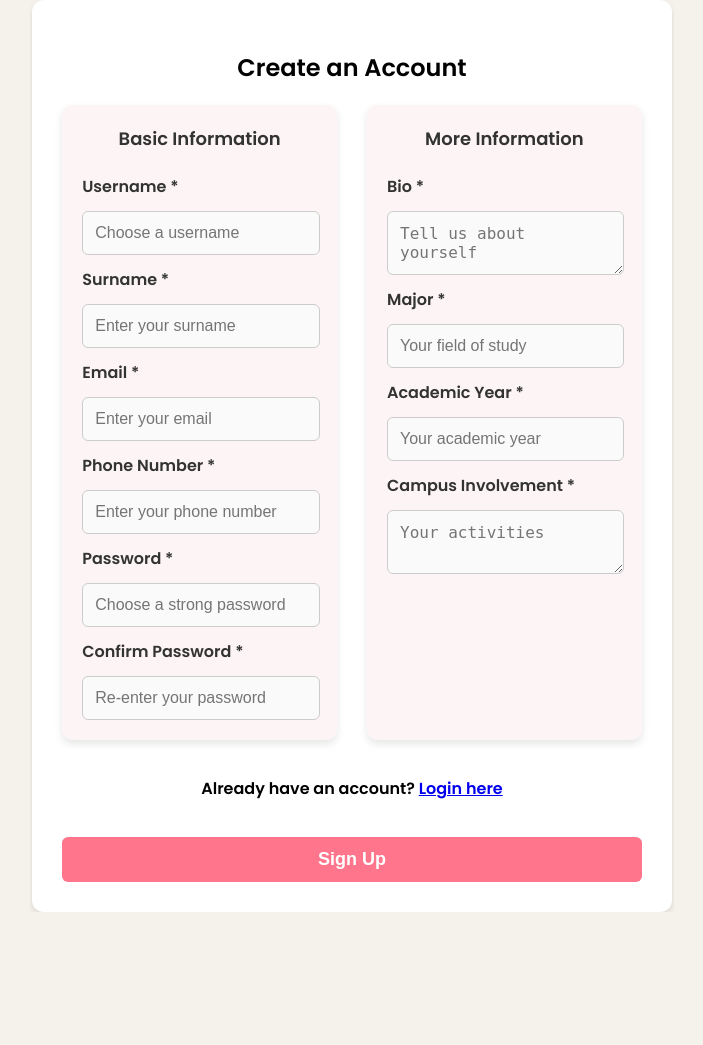
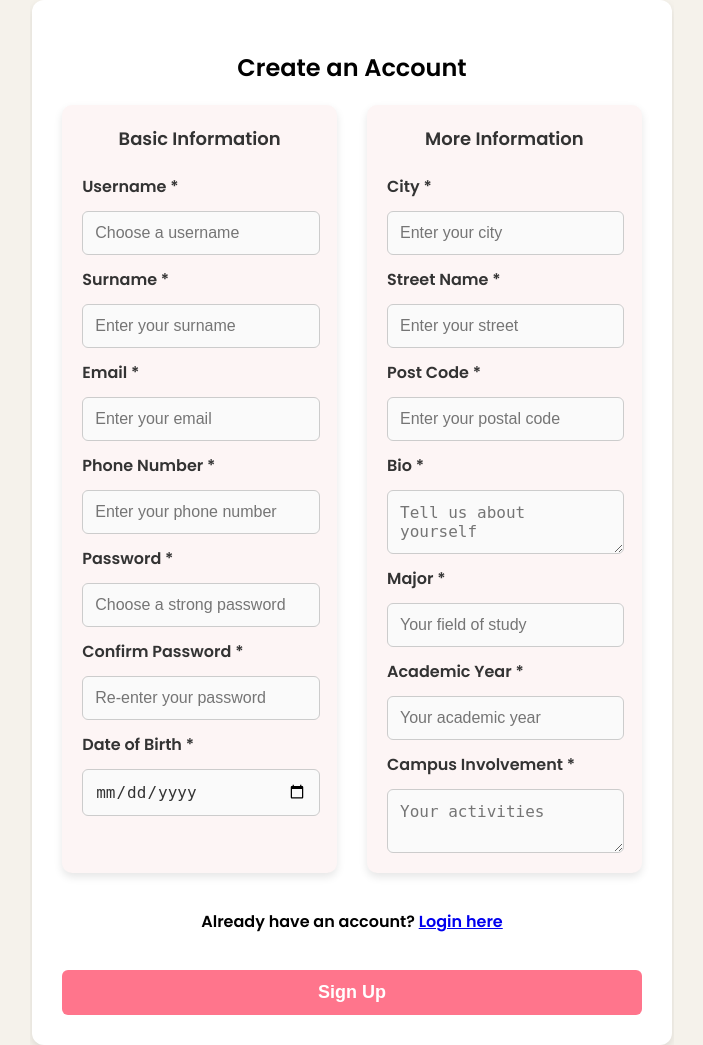
Before and after one commit to AhmadTNofal/DESD, a Django app: page /signup/ in a window 1280 px wide. Shown: the whole page, without its empty margins (288-991 px from the left). Before the commit the page ends 912 px from the top, so only its background shows below. Run offline with Django 5.2, Linux system fonts and the light colour scheme.

Commit message:
Added DOB and Full address in Signup page and fixed sql table in order to store this information

```diff
--- a/accounts/templates/registration/signup.html
+++ b/accounts/templates/registration/signup.html
@@ -11,11 +11,30 @@
         function validateForm(event) {
     event.preventDefault(); // Prevent form submission until validation
 
+    let errorMsg = "";  // Move this up here to capture *all* validation errors
+
+    let dob = document.getElementById("date_of_birth").value;
+    if (dob) {
+        let birthDate = new Date(dob);
+        let today = new Date();
+        let age = today.getFullYear() - birthDate.getFullYear();
+        let m = today.getMonth() - birthDate.getMonth();
+        if (m < 0 || (m === 0 && today.getDate() < birthDate.getDate())) {
+            age--;
+        }
+
+        if (age < 16) {
+            errorMsg += "You must be at least 16 years old to sign up.\n";
+        }
+        if (birthDate > today) {
+            errorMsg += "Date of Birth cannot be in the future.\n";
+        }
+    }
+
     let password = document.getElementById("password").value;
     let confirmPassword = document.getElementById("confirm_password").value;
     let phoneNumber = document.getElementById("phoneNumber").value;
     let academicYear = document.getElementById("academicYear").value.trim();
-            let errorMsg = "";
 
     // Check if passwords match
     if (password !== confirmPassword) {
@@ -33,7 +52,7 @@
     }
 
     if (errorMsg) {
-                alert(errorMsg); // Show error message
+        alert(errorMsg); // Show all error messages
     } else {
         document.getElementById("signup-form").submit(); // Submit the form
     }
@@ -76,11 +95,23 @@
 
                     <label for="confirm_password">Confirm Password *</label>
                     <input type="password" id="confirm_password" name="confirm_password" required placeholder="Re-enter your password">
+
+                    <label for="date_of_birth">Date of Birth *</label>
+                    <input type="date" id="date_of_birth" name="date_of_birth" required>
                 </div>
 
                 <!-- Right Column: More Information -->
                 <div class="form-section more-info">
                     <h3>More Information</h3>
+
+                    <label for="city">City *</label>
+                    <input type="text" id="city" name="city" required placeholder="Enter your city">
+
+                    <label for="street_name">Street Name *</label>
+                    <input type="text" id="street_name" name="street_name" required placeholder="Enter your street">
+
+                    <label for="post_code">Post Code *</label>
+                    <input type="text" id="post_code" name="post_code" required placeholder="Enter your postal code">
 
                     <label for="bio">Bio *</label>
                     <textarea id="bio" name="bio" required placeholder="Tell us about yourself"></textarea>
--- a/accounts/views.py
+++ b/accounts/views.py
@@ -360,6 +360,10 @@ def signup(request):
         major = request.POST.get("major", "")
         academicYear = request.POST.get("academicYear", "")
         campusInvolvement = request.POST.get("campusInvolvement", "")
+        date_of_birth = request.POST.get("date_of_birth")
+        city = request.POST.get("city")
+        street_name = request.POST.get("street_name")
+        post_code = request.POST.get("post_code")
 
         try:
             with connection.cursor() as cursor:
@@ -394,11 +398,11 @@ def signup(request):
 
                 # Insert into Profiles table
                 cursor.execute("""
-                    INSERT INTO `Profiles` (userID, bio, major, academicYear, campusInvolvement)
-                    VALUES (%s, %s, %s, %s, %s)
-                """, [user_id, bio, major, academicYear, campusInvolvement])
-
-            # ✅ Authenticate and Log in the user
+                    INSERT INTO `Profiles` (userID, bio, major, academicYear, campusInvolvement, date_of_birth, city, street_name, post_code)
+                    VALUES (%s, %s, %s, %s, %s, %s, %s, %s, %s)
+                """, [user_id, bio, major, academicYear, campusInvolvement, date_of_birth, city, street_name, post_code])
+
+            # Authenticate and Log in the user
             user = CustomUser.objects.get(userID=user_id)  # Get the newly created user
             user.backend = 'django.contrib.auth.backends.ModelBackend'  # Required to log in manually
             login(request, user)  # Log the user in
```
Lines whose indentation alone changed are shown as unchanged.
